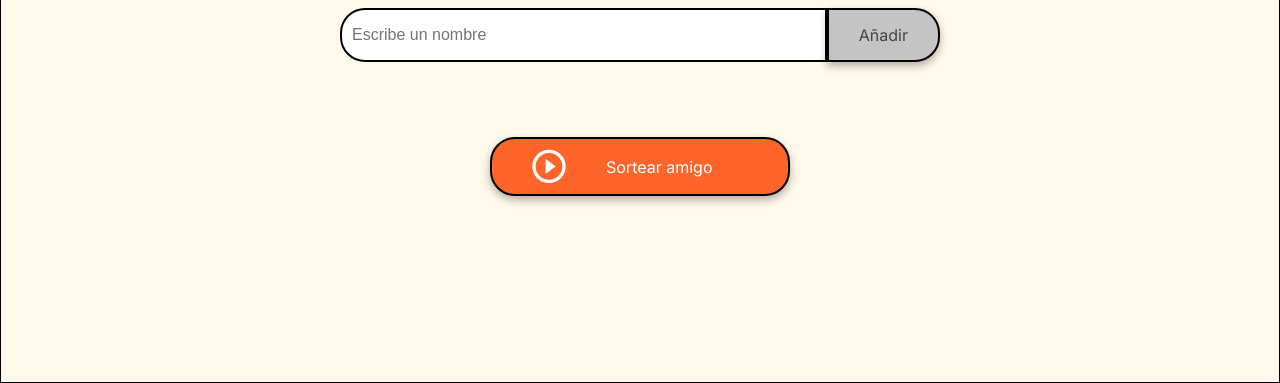
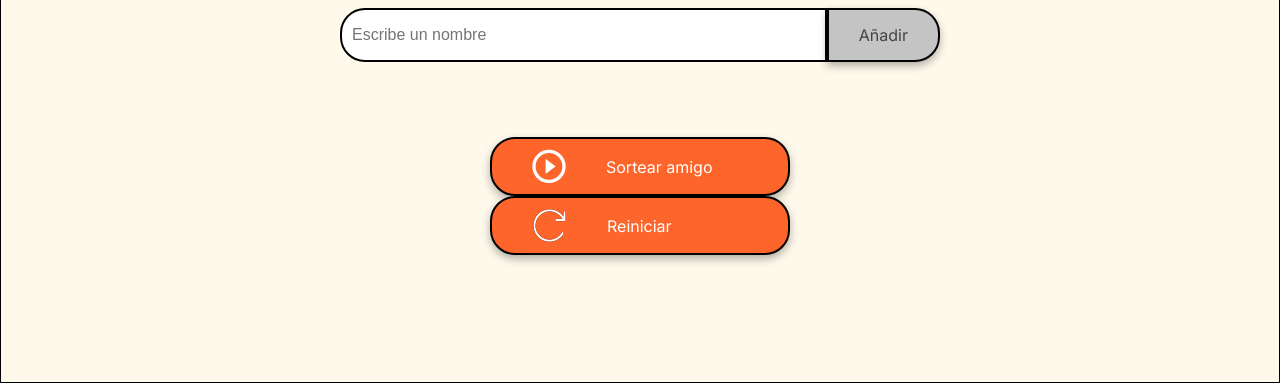
Before and after one commit to python-mje/challenge-amigo-secreto_esp-main, a plain HTML site: page index.html in a window 1280 px wide. Shown: the part 417-800 px from the top of the page. Drawn offline with Linux system fonts and the light colour scheme.

Commit message:
Se agrega boton para reinicio del sorteo y su logica

```diff
--- a/app.js
+++ b/app.js
@@ -27,6 +27,19 @@ function actualizarListaAmigos() {
     lista.appendChild(li);
   });
 }
+function resetSorteo() {
+  // Vacía el arreglo de amigos
+  amigos = [];
+
+  // Limpia las listas en el DOM
+  document.getElementById("listaAmigos").innerHTML = "";
+  document.getElementById("resultado").innerHTML = "";
+
+  // Limpia el campo de entrada por si quedó algún valor
+  document.getElementById("amigo").value = "";
+
+  alert("¡Sorteo reiniciado!");
+}
 
 //Funcion Principal
 function sortearAmigo() {
--- a/index.html
+++ b/index.html
@@ -33,6 +33,13 @@
                     Sortear amigo
                 </button>
             </div>
+
+            <div class="button-container">
+                <button class="button-draw" onclick="resetSorteo()" aria-label="Reiniciar amigo secreto">
+                    <img src="assets/Reset.png" class="btn-reinicio" alt="reinicio">
+                    Reiniciar
+                </button>
+            </div>
         </section>
     </main>
 
```
Also changed, not shown: assets/Reset.png (added).
